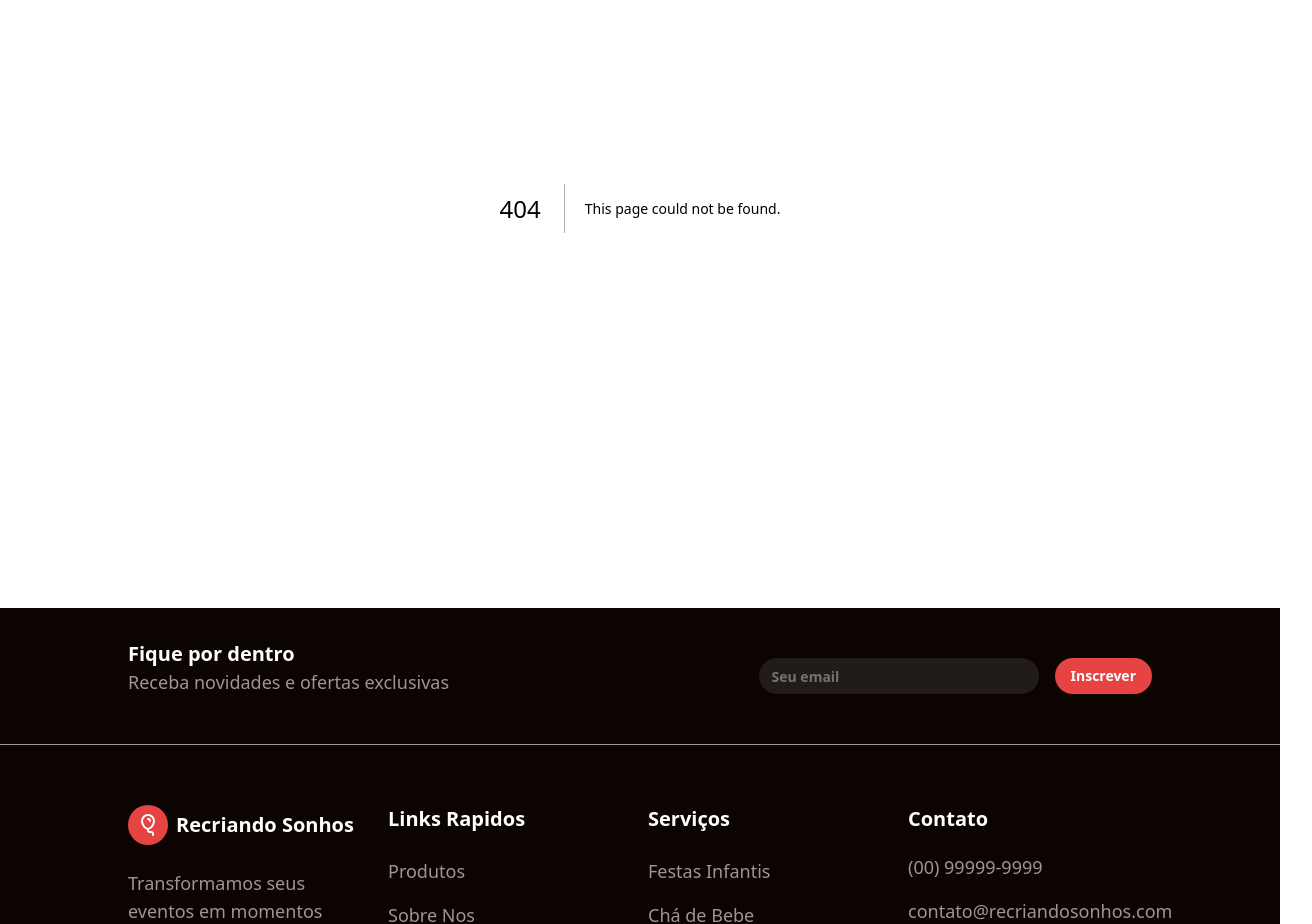
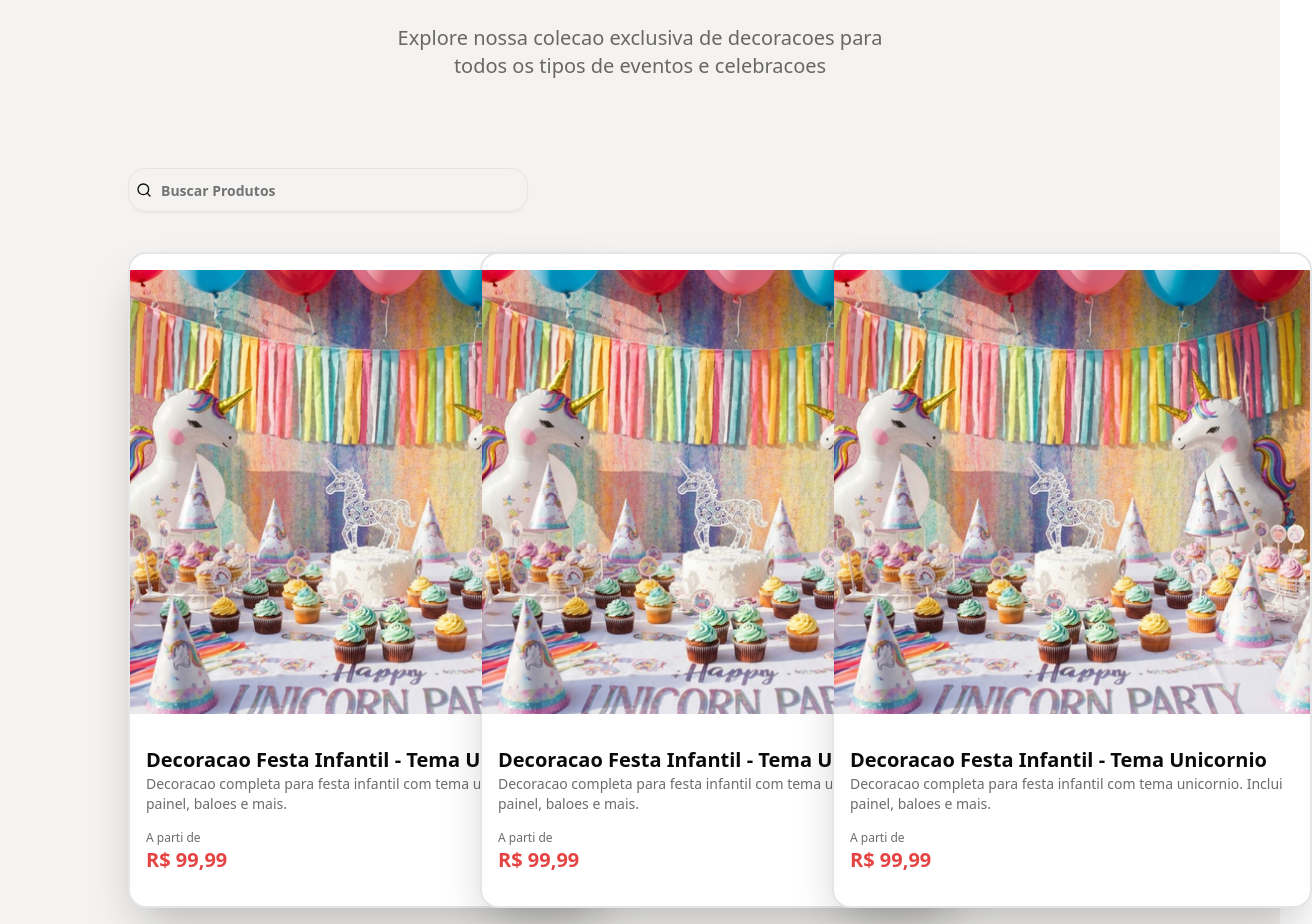
Before and after one commit to renan22Rsw/Recriando_Sonhos, a Next.js app in the folder front-end/: page /products in a window 1280 px wide. Before the commit this address had no page. Shown: the part 280-1204 px from the top of the page, 1312 px wide, since content can reach past the window. Built offline with nearby package versions, Linux system fonts and the light colour scheme.

Commit message:
feat:products page

```diff
--- a/front-end/app/layout.tsx
+++ b/front-end/app/layout.tsx
@@ -30,7 +30,7 @@ export default function RootLayout({
         className={`${geistSans.variable} ${geistMono.variable} antialiased`}
       >
         <NavBar />
-        {children}
+        <main className="min-h-screen">{children}</main>
         <Footer />
       </body>
     </html>
--- /dev/null
+++ b/front-end/app/products/components/products-header.tsx
@@ -0,0 +1,21 @@
+import { Sparkles } from "lucide-react";
+
+export const ProductsHeader = () => {
+  return (
+    <header className="h-80 bg-[#F4F3F1]">
+      <div className="flex flex-col items-center space-y-6 px-4 pt-20">
+        <span className="flex w-55 items-center gap-2 rounded-3xl bg-[#F6E5E4] px-3 py-2 font-semibold text-[#E85555]">
+          <Sparkles />
+          Festas Inesqueciveis
+        </span>
+        <h1 className="text-3xl font-bold lg:text-5xl 2xl:text-6xl">
+          Nossos Produtos
+        </h1>
+        <p className="text-foreground/60 text-md max-w-127.5 text-center lg:text-xl">
+          Explore nossa colecao exclusiva de decoracoes para todos os tipos de
+          eventos e celebracoes
+        </p>
+      </div>
+    </header>
+  );
+};
--- /dev/null
+++ b/front-end/app/products/components/products-main.tsx
@@ -0,0 +1,69 @@
+"use client";
+
+import { Input } from "@/components/ui/input";
+import { Search } from "lucide-react";
+import UnicornParty from "@/public/unicorn-party.png";
+import Image from "next/image";
+import { Button } from "@/components/ui/button";
+import Link from "next/link";
+
+import { products } from "../products";
+
+export const ProductsMain = () => {
+  return (
+    <main className="bg-[#F4F3F1] px-4 xl:px-32 2xl:px-44">
+      <div className="relative py-10">
+        <Search
+          className="absolute top-1/2 left-2 -translate-y-1/2"
+          size={16}
+        />
+        <Input
+          placeholder="Buscar Produtos"
+          className="h-11 w-full rounded-2xl px-8 selection:bg-[#E64343] selection:text-white placeholder:font-semibold focus-visible:ring-[#E64343] focus-visible:ring-offset-0 md:w-100"
+        />
+      </div>
+
+      <div className="grid gap-8 pb-10 md:grid-cols-2 xl:grid-cols-3">
+        {products.map((product) => (
+          <div
+            key={product.id}
+            className="group h-full rounded-2xl border-2 bg-white shadow-2xl xl:w-120"
+          >
+            <div className="relative aspect-4/4 w-full max-w-120 overflow-hidden rounded-2xl">
+              <Image
+                src={UnicornParty}
+                alt="Decoracao Festa Infantil - Tema Unicornio"
+                fill
+                className="object-cover py-4 transition-all duration-500 ease-in-out hover:scale-110 hover:shadow-2xl"
+              />
+
+              <Link href={"/#"}>
+                <Button
+                  className={`absolute bottom-8 left-10 w-100 translate-y-2 cursor-pointer bg-[#E64343] font-semibold opacity-0 transition-all duration-300 group-hover:translate-y-0 group-hover:opacity-100 hover:bg-[#E64343]/80`}
+                >
+                  Ver Detalhes
+                </Button>
+              </Link>
+            </div>
+
+            <div className="p-4">
+              <h1 className="text-foreground font-bold lg:text-xl">
+                Decoracao Festa Infantil - Tema Unicornio
+              </h1>
+              <p className="text-foreground/60 md:text-md text-sm">
+                Decoracao completa para festa infantil com tema unicornio.
+                Inclui painel, baloes e mais.
+              </p>
+              <div className="flex flex-col py-4">
+                <span className="text-foreground/60 text-xs">A parti de</span>
+                <span className="text-xl font-bold text-[#E64343]">
+                  R$ 99,99
+                </span>
+              </div>
+            </div>
+          </div>
+        ))}
+      </div>
+    </main>
+  );
+};
--- /dev/null
+++ b/front-end/app/products/page.tsx
@@ -0,0 +1,13 @@
+import { ProductsHeader } from "./components/products-header";
+import { ProductsMain } from "./components/products-main";
+
+const ProductsPage = () => {
+  return (
+    <>
+      <ProductsHeader />
+      <ProductsMain />
+    </>
+  );
+};
+
+export default ProductsPage;
--- /dev/null
+++ b/front-end/app/products/products.ts
@@ -0,0 +1,46 @@
+export interface Product {
+  id: number;
+  title: string;
+  description: string;
+  price: number;
+}
+
+export const products: Product[] = [
+  {
+    id: 1,
+    title: "Decoracao 1",
+    description: "Descrição 1",
+    price: 100,
+  },
+  {
+    id: 2,
+    title: "Decoracao 2",
+    description: "Descrição 2",
+    price: 200,
+  },
+  {
+    id: 3,
+    title: "Decoracao 3",
+    description: "Descrição 3",
+    price: 300,
+  },
+
+  {
+    id: 4,
+    title: "Decoracao 4",
+    description: "Descrição 4",
+    price: 100,
+  },
+  {
+    id: 5,
+    title: "Decoracao 5",
+    description: "Descrição 5",
+    price: 200,
+  },
+  {
+    id: 6,
+    title: "Decoracao 6",
+    description: "Descrição 6",
+    price: 300,
+  },
+];
```
